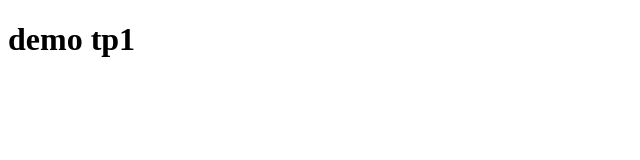
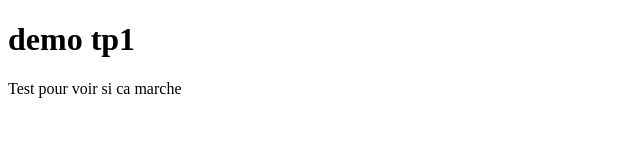
Before and after one commit to ArnaudSima/Tp_1-Youcef-et-Arnaud, a plain HTML site: page index.html in a window 1280 px wide. Shown: the whole page, without its empty margins (0-640 px from the left). Drawn offline with Linux system fonts and the light colour scheme.

Commit message:
test pour tester la connectivité

```diff
--- a/index.html
+++ b/index.html
@@ -7,5 +7,6 @@
 </head>
 <body>
     <h1>demo tp1</h1>
+    <p> Test pour voir si ca marche </p>
 </body>
 </html>
```
